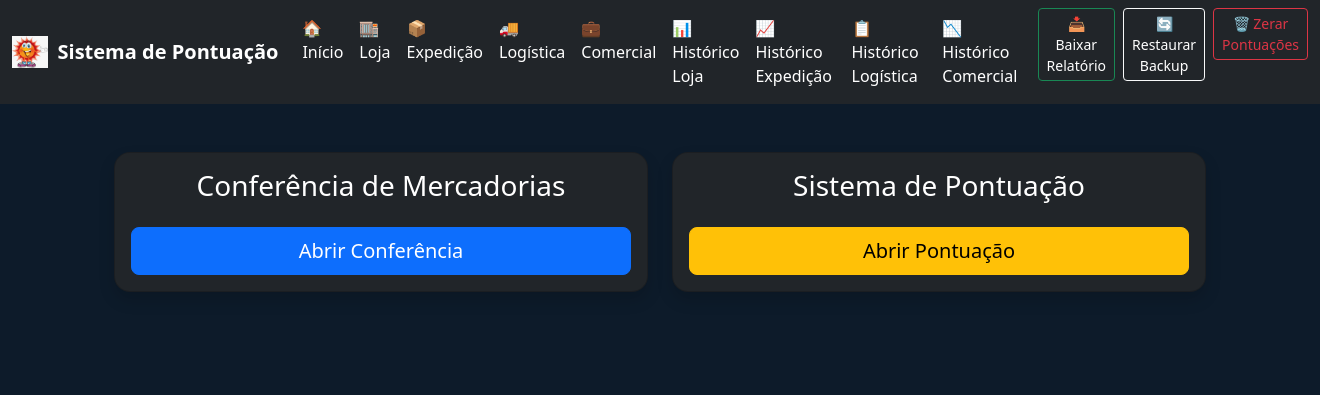
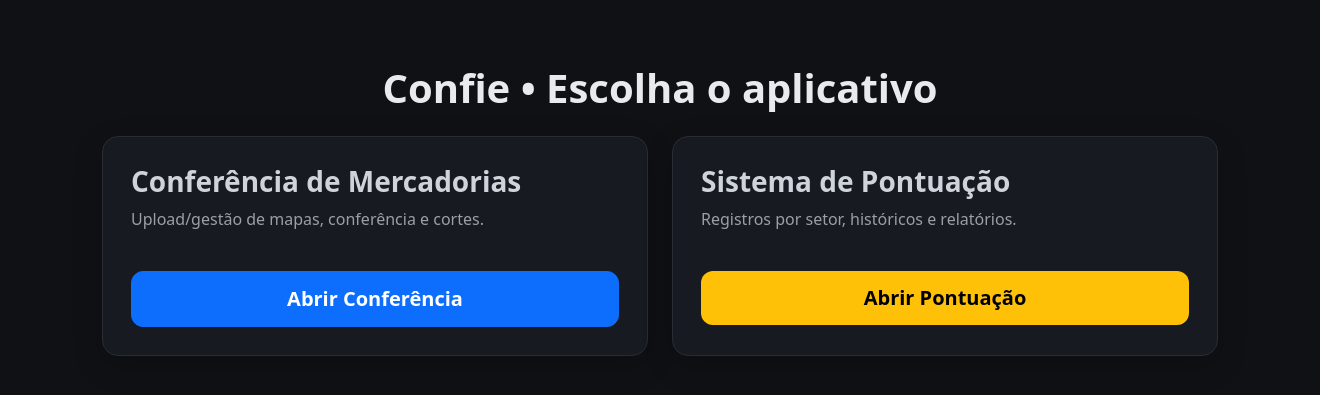
Before and after one commit to Luangscruznfe/confie-apps, a Flask app: template conferencia_app/templates/home_apps.html in a window 1320 px wide. Shown: the top 395 px of the page. Run offline with Flask 3, Linux system fonts and the light colour scheme; the template is opened without the code that fills it, so the values that code supplies are empty; some libraries are stand-ins or nearby versions.

Commit message:
fix(home_apps): tornar template autônomo e ajustar cores dos botões

```diff
--- a/conferencia_app/templates/home_apps.html
+++ b/conferencia_app/templates/home_apps.html
@@ -1,38 +1,87 @@
-{% extends 'base.html' %}
+<!DOCTYPE html>
+<html lang="pt-br">
+<head>
+  <meta charset="UTF-8" />
+  <meta name="viewport" content="width=device-width, initial-scale=1" />
+  <title>Confie • Escolha o aplicativo</title>
 
-{% block content %}
+  <!-- Bootstrap -->
+  <link href="https://cdn.jsdelivr.net/npm/bootstrap@5.3.3/dist/css/bootstrap.min.css" rel="stylesheet">
+
   <style>
+    body {
+      background: #0f1115;
+      color: #e8eaed;
+    }
+    .title {
+      font-weight: 700;
+      text-align: center;
+      margin: 40px 0 24px;
+    }
+    .app-card {
+      background: #171a21;
+      border: 1px solid #282c34;
+      border-radius: 16px;
+      padding: 28px;
+      height: 100%;
+      box-shadow: 0 10px 30px rgba(0,0,0,.2);
+    }
+    .app-card h3 {
+      color: #cfd3da;
+      margin-bottom: 8px;
+      font-weight: 600;
+    }
+    .app-card p {
+      color: #9aa0a6;
+      min-height: 48px;
+    }
+    .btn-lg {
+      border-radius: 12px;
+      padding: 12px 18px;
+      font-weight: 600;
+    }
+    /* Hovers pedidos */
     .btn-primary:hover {
-    background-color: #0d6efd; /* Azul Bootstrap padrão mais escuro */
+      background-color: #0d6efd;
       filter: brightness(90%);
     }
-
+    .btn-warning {
+      color: #000;
+      border: none;
+    }
     .btn-warning:hover {
-    background-color: #d4ac0d; /* Amarelo dourado */
+      background-color: #d4ac0d;
       color: #000;
     }
   </style>
+</head>
+<body>
+  <div class="container py-4">
+    <h1 class="title display-6">Confie • Escolha o aplicativo</h1>
 
-<div class="container mt-5">
-    <div class="row">
-        <div class="col-md-6 mb-4">
-            <div class="card bg-dark text-white shadow rounded-4">
-                <div class="card-body text-center">
-                    <h3 class="card-title mb-4">Conferência de Mercadorias</h3>
-                    <!-- Alterado para azul -->
-                    <a class="btn btn-primary btn-lg w-100" href="/conferencia/">Abrir Conferência</a>
+    <div class="row g-4">
+      <!-- Cartão Conferência -->
+      <div class="col-12 col-md-6">
+        <div class="app-card h-100">
+          <h3>Conferência de Mercadorias</h3>
+          <p>Upload/gestão de mapas, conferência e cortes.</p>
+          <a href="/conferencia/" class="btn btn-primary btn-lg w-100">Abrir Conferência</a>
         </div>
       </div>
-        </div>
-        <div class="col-md-6 mb-4">
-            <div class="card bg-dark text-white shadow rounded-4">
-                <div class="card-body text-center">
-                    <h3 class="card-title mb-4">Sistema de Pontuação</h3>
-                    <!-- Alterado para amarelo -->
-                    <a class="btn btn-warning btn-lg w-100" href="/pontuacao/">Abrir Pontuação</a>
+
+      <!-- Cartão Pontuação -->
+      <div class="col-12 col-md-6">
+        <div class="app-card h-100">
+          <h3>Sistema de Pontuação</h3>
+          <p>Registros por setor, históricos e relatórios.</p>
+          <!-- Amarelo -->
+          <a href="/pontuacao/" class="btn btn-warning btn-lg w-100">Abrir Pontuação</a>
         </div>
       </div>
     </div>
   </div>
-</div>
-{% endblock %}
+
+  <!-- Bootstrap JS -->
+  <script src="https://cdn.jsdelivr.net/npm/bootstrap@5.3.3/dist/js/bootstrap.bundle.min.js"></script>
+</body>
+</html>
```
Lines whose indentation alone changed are shown as unchanged.
